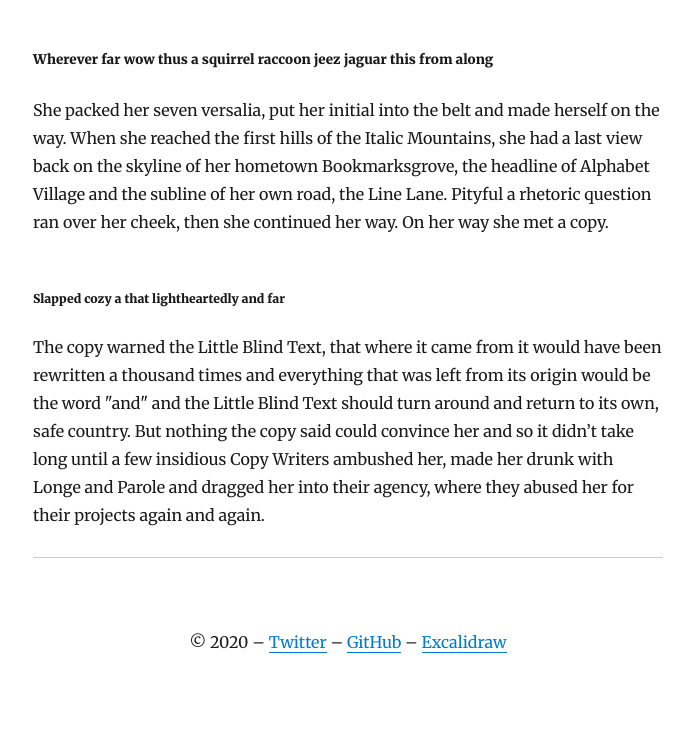
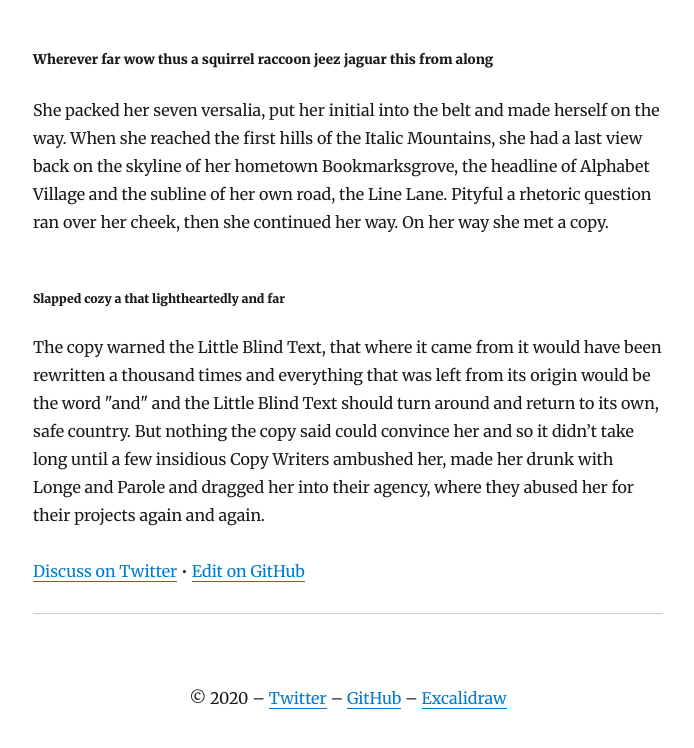
Before and after one commit to excalidraw/excalidraw-blog, a Gatsby site: page /new-beginnings/ in a window 1280 px wide. Shown: the part 2720-3468 px from the top of the page, without its empty margins (292-986 px from the left). Before the commit the page ends 3418 px from the top, so only its background shows below. Built offline with nearby package versions, Linux system fonts and the light colour scheme; Gatsby itself is replaced by a stand-in of ours; some packages are replaced by stand-ins of ours.

Commit message:
Add Twitter and GitHub buttons (#14)

```diff
--- a/src/templates/blog-post.js
+++ b/src/templates/blog-post.js
@@ -10,7 +10,11 @@ class BlogPostTemplate extends React.Component {
     const post = this.props.data.markdownRemark;
     const siteTitle = this.props.data.site.siteMetadata.title;
     const { previous, next } = this.props.pageContext;
-
+    const slug = post.fields.slug.slice(1, post.fields.slug.length - 1);
+    const editUrl = `https://github.com/excalidraw/excalidraw-blog/edit/master/content/blog/${slug}/index.md`;
+    const discussUrl = `https://mobile.twitter.com/search?q=${encodeURIComponent(
+      `https://blog.excalidraw.com${post.fields.slug}`
+    )}`;
     return (
       <Layout location={this.props.location} title={siteTitle}>
         <SEO
@@ -35,12 +39,16 @@ class BlogPostTemplate extends React.Component {
           {post.frontmatter.date}
         </p>
         <div dangerouslySetInnerHTML={{ __html: post.html }} />
+        <p>
+          <a href={discussUrl}>Discuss on Twitter</a>
+          {" • "}
+          <a href={editUrl}>Edit on GitHub</a>
+        </p>
         <hr
           style={{
             marginBottom: rhythm(1),
           }}
         />
-
         <ul
           style={{
             display: `flex`,
@@ -89,6 +97,9 @@ export const pageQuery = graphql`
         date(formatString: "MMMM DD, YYYY")
         description
       }
+      fields {
+        slug
+      }
     }
   }
 `;
```
